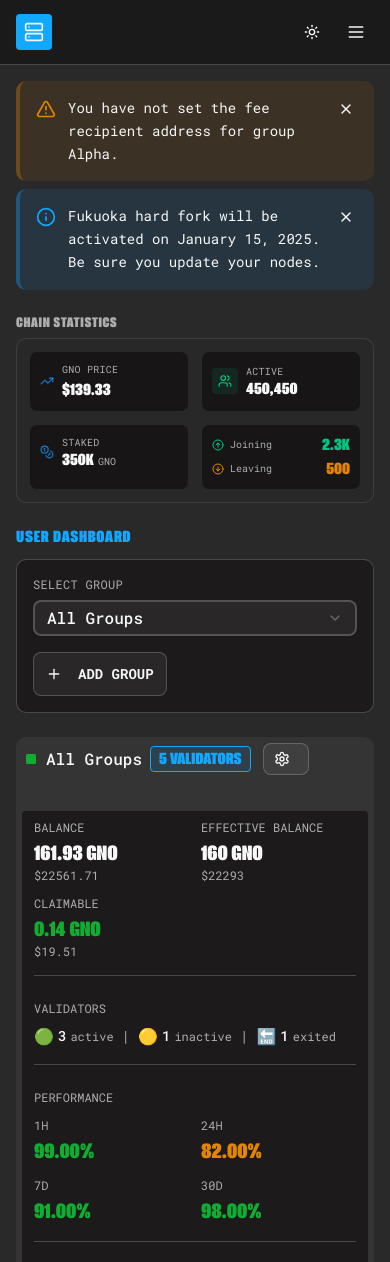
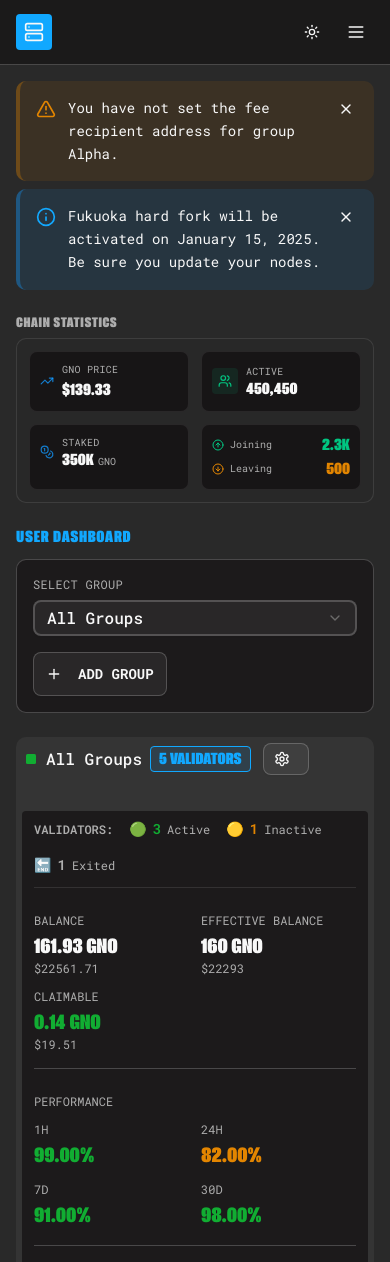
Before and after one commit to NodeSentinel/v2, a Next.js app: page / in a window 390 px wide. Shown: the top 1262 px of the page. Built offline with nearby package versions, Linux system fonts and the light colour scheme.

Commit message:
feat: compact validator status on single line
Reduce vertical space with smaller emojis and counts,
horizontal flex-wrap for responsive layout.

Co-authored-by: nicolas <4376509+nicosampler@users.noreply.github.com>

```diff
--- a/components/validators/group-overview.tsx
+++ b/components/validators/group-overview.tsx
@@ -23,14 +23,23 @@ export default function GroupOverview({ group, stats, gnoPrice, onManage }: Grou
   )
 
   const getStatusDisplay = () => {
-    const displays: { emoji: string; count: number; label: string }[] = []
+    const displays: { emoji: string; count: number; label: string; color: string }[] = []
 
-    if (statusCounts.active) displays.push({ emoji: "🟢", count: statusCounts.active, label: "active" })
-    if (statusCounts.inactive) displays.push({ emoji: "🟡", count: statusCounts.inactive, label: "inactive" })
+    if (statusCounts.active)
+      displays.push({ emoji: "🟢", count: statusCounts.active, label: "active", color: "text-success" })
+    if (statusCounts.inactive)
+      displays.push({ emoji: "🟡", count: statusCounts.inactive, label: "inactive", color: "text-warning" })
     if (statusCounts.active_exiting)
-      displays.push({ emoji: "🟠", count: statusCounts.active_exiting, label: "active exiting" })
-    if (statusCounts.slashed) displays.push({ emoji: "🚫", count: statusCounts.slashed, label: "slashed" })
-    if (statusCounts.exited) displays.push({ emoji: "🔚", count: statusCounts.exited, label: "exited" })
+      displays.push({
+        emoji: "🟠",
+        count: statusCounts.active_exiting,
+        label: "active exiting",
+        color: "text-orange-500",
+      })
+    if (statusCounts.slashed)
+      displays.push({ emoji: "🚫", count: statusCounts.slashed, label: "slashed", color: "text-destructive" })
+    if (statusCounts.exited)
+      displays.push({ emoji: "🔚", count: statusCounts.exited, label: "exited", color: "text-muted-foreground" })
 
     return displays
   }
@@ -70,6 +79,17 @@ export default function GroupOverview({ group, stats, gnoPrice, onManage }: Grou
       intent={group.performance >= 98 ? "success" : "default"}
     >
       <div className="space-y-6">
+        <div className="flex items-center gap-4 flex-wrap pb-3 border-b border-border/50">
+          <p className="text-xs font-semibold text-muted-foreground">VALIDATORS:</p>
+          {getStatusDisplay().map((status, idx) => (
+            <div key={idx} className="flex items-center gap-1.5">
+              <span className="text-sm">{status.emoji}</span>
+              <span className={`text-sm font-semibold ${status.color}`}>{status.count}</span>
+              <span className="text-xs text-muted-foreground capitalize">{status.label}</span>
+            </div>
+          ))}
+        </div>
+
         <div className="grid grid-cols-2 md:grid-cols-3 gap-3 md:gap-4 pb-4 border-b border-border">
           <div>
             <p className="text-xs text-muted-foreground mb-1">BALANCE</p>
@@ -90,20 +110,7 @@ export default function GroupOverview({ group, stats, gnoPrice, onManage }: Grou
           </div>
         </div>
 
-        <div className="pb-4 border-b border-border">
-          <p className="text-xs text-muted-foreground mb-2">VALIDATORS</p>
-          <div className="flex flex-wrap items-center gap-2 md:gap-3 text-sm md:text-base">
-            {getStatusDisplay().map((status, idx) => (
-              <span key={idx} className="flex items-center gap-1">
-                <span className="text-base md:text-lg">{status.emoji}</span>
-                <span className="font-medium">{status.count}</span>
-                <span className="text-xs text-muted-foreground">{status.label}</span>
-                {idx < getStatusDisplay().length - 1 && <span className="text-muted-foreground ml-1">|</span>}
-              </span>
-            ))}
-          </div>
-        </div>
-
+        {/* Performance section unchanged */}
         <div className="pb-4 border-b border-border">
           <p className="text-xs text-muted-foreground mb-3">PERFORMANCE</p>
           <div className="grid grid-cols-2 md:grid-cols-4 gap-3 md:gap-4">
@@ -134,6 +141,7 @@ export default function GroupOverview({ group, stats, gnoPrice, onManage }: Grou
           </div>
         </div>
 
+        {/* Table section unchanged */}
         <div className="relative -mx-4 px-4 md:mx-0 md:px-0">
           <div
             className="overflow-x-auto overscroll-contain"
```
